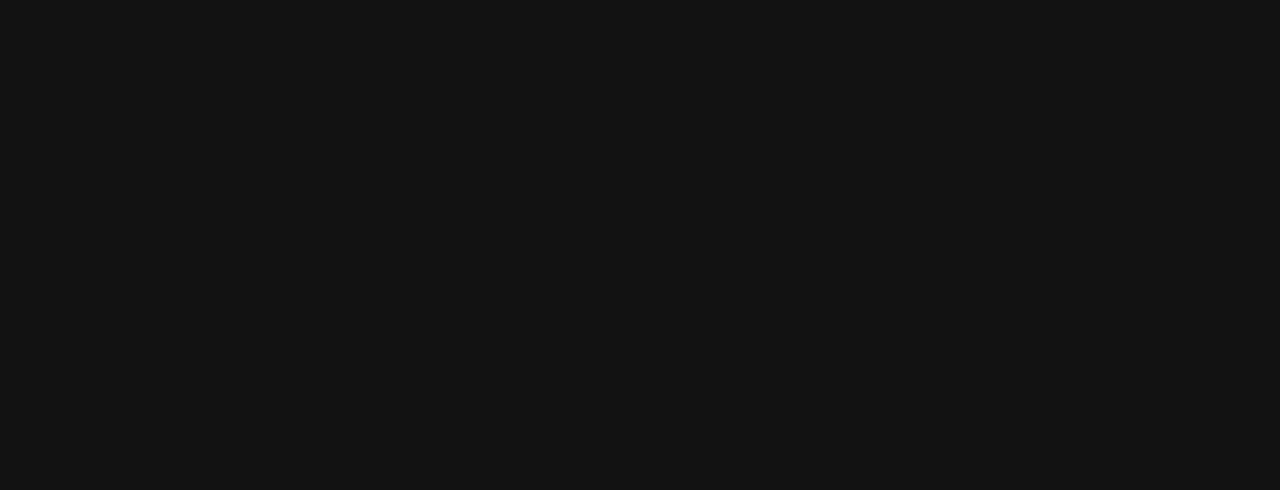
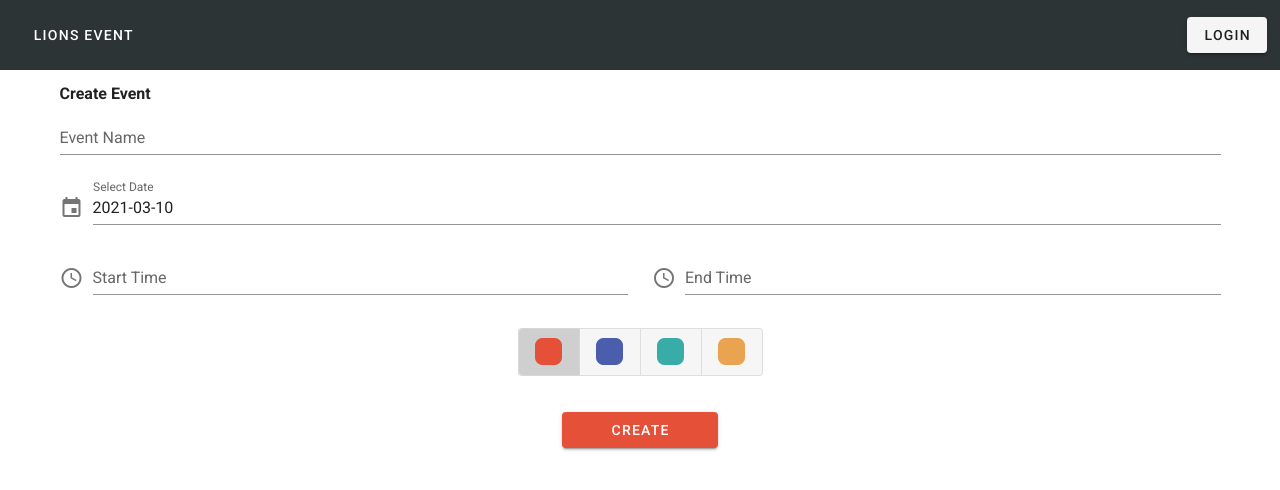
Before and after one commit to Sukhvsin2/Event-Management, a Nuxt app: page /add-events in a window 1280 px wide. Shown: the top 490 px of the page. Built offline with nearby package versions, Linux system fonts and the light colour scheme.

Commit message:
App running, need to add patch

```diff
--- a/components/Calendar.vue
+++ b/components/Calendar.vue
@@ -9,14 +9,39 @@
         :event-overlap-mode="mode"
         :event-overlap-threshold="30"
         :event-color="getEventColor"
+        @click:event="showEvent"
         @change="getEvents"
-      ></v-calendar>
+      >
+      </v-calendar>
+        <v-dialog
+            v-model="selectedOpen"
+            persistent
+        >
+            <v-card
+              color="grey lighten-4"
+              min-width="350px"
+              flat
+            >
+              <v-card-actions>
+                <v-btn
+                  text
+                  color="secondary"
+                  @click="selectedOpen = false"
+                >
+                  Cancel
+                </v-btn>
+              </v-card-actions>
+            </v-card>
+          </v-dialog>
   </v-container>
 </template>
 
 <script>
   export default {
     data: () => ({
+      selectedOpen: false,
+      selectedElement: null,
+      selectedEvent: {},
       type: 'month',
       types: ['month', 'week', 'day', '4day'],
       mode: 'stack',
@@ -34,13 +59,18 @@
       names: ['Meeting', 'Holiday', 'PTO', 'Travel', 'Kuch bhi', 'Birthday', 'Conference', 'Party'],
     }),
     methods: {
+      showEvent ({ nativeEvent, event }) {
+        console.log(event);
+        this.selectedOpen = true
+
+        nativeEvent.stopPropagation()
+      },
       async getEvents ({ start, end }) {
         const uploadEvents = [
           {name: 'Event Name', start: '2021-03-10 09:00', end: '2021-03-10 10:00', color: this.colors[0], timed: false}
         ];
         try{
           const res = await this.$axios.get('/events/')
-          console.log(res.data);
           res.data.forEach(event => uploadEvents.push({
             name: event.event_name,
             start: event.start,
--- a/components/Header.vue
+++ b/components/Header.vue
@@ -1,10 +1,11 @@
 <template>
   <v-container fluid class="navbar">
     <v-row class="align-center justify-space-between">
-      <div class="heading">Lions Event</div>
+      <div class="heading"><v-btn text large dark @click="home">Lions Event</v-btn></div>
       <div>
+        <v-btn dark v-if="isLoggedIn" @click="addEvents" icon><v-icon>mdi-pencil-plus</v-icon></v-btn>
         <v-btn v-if="!isLoggedIn" to="/login">Login</v-btn>
-        <v-btn v-else @click="isLoggedIn">Logout</v-btn>
+        <v-btn v-else @click="logout">Logout</v-btn>
       </div>
     </v-row>
   </v-container>
@@ -19,15 +20,19 @@ export default {
         }
     },
     mounted(){
-        this.isLoggedIn = this.$store.getters.isAuthenticated;
-        console.log(this.isLoggedIn);
-
+        this.isLoggedIn = this.$store.getters.isAuthenticated.login;
     },
     methods: {
-        // logout(){
-        //     authStore.logout()
-        //     this.$router.push({path: '/'})
-        // }
+        logout(){
+            this.$store.dispatch('logout')
+            this.$router.push({path: '/'})
+        },
+        addEvents(){
+          this.$router.push('/add-events')
+        },
+        home(){
+          this.$router.push('/')
+        }
     }
 }
 </script>
@@ -35,7 +40,6 @@ export default {
 <style scoped>
 .navbar{
     background-color: #2d3436 !important;
-    border-radius: 5px;
     padding: 25px;
 }
 </style>
--- a/nuxt.config.js
+++ b/nuxt.config.js
@@ -43,6 +43,10 @@ export default {
     '@nuxtjs/axios'
   ],
 
+  router: {
+    middleware: 'router-auth'
+  },
+
   axios: {
     baseURL: process.env.BASE_URL
   },
@@ -51,7 +55,7 @@ export default {
   vuetify: {
     customVariables: ['~/assets/variables.scss'],
     theme: {
-      dark: true,
+      dark: false,
       themes: {
         dark: {
           primary: colors.blue.darken2,
--- a/package.json
+++ b/package.json
@@ -9,6 +9,7 @@
     "generate": "nuxt generate"
   },
   "dependencies": {
+    "@mdi/font": "^5.9.55",
     "@nuxtjs/axios": "^5.13.1",
     "axios": "^0.21.1",
     "core-js": "^3.8.3",
--- a/pages/add-events.vue
+++ b/pages/add-events.vue
@@ -1,11 +1,198 @@
 <template>
-    <v-container>
+    <v-app>
+        <Header/>
+        <v-container>
+            <h4>Create Event</h4>
+            <v-form ref='eventform' v-model="valid" lazy-validation>
+                <v-text-field v-model="name" label="Event Name"></v-text-field>
+                <v-menu v-model="menu1"
+                        :close-on-content-click="false"
+                        transition="scale-transition"
+                        offset-y
+                        max-width="290px"
+                        min-width="auto"
+                >
+                    <template v-slot:activator="{ on, attrs }">
+                        <v-text-field
+                        v-model="dateRangeText"
+                        label="Select Date"
+                        persistent-hint
+                        readonly
+                        prepend-icon="mdi-calendar"
+                        v-bind="attrs"
+                        v-on="on"
+                        ></v-text-field>
+                    </template>
+                    <v-date-picker
+                        v-model="date"
+                        range
+                    ></v-date-picker>
+                </v-menu>
+                <v-row>
+                    <v-col cols="6">
+                        <v-dialog
+                            ref="dialog1"
+                            v-model="startDialog"
+                            :return-value.sync="startTime"
+                            persistent
+                            width="290px"
+                        >
+                            <template v-slot:activator="{on, attrs}">
+                                <v-text-field
+                                    v-model="startTime"
+                                    label="Start Time"
+                                    prepend-icon="mdi-clock-time-four-outline"
+                                    readonly
+                                    v-bind="attrs"
+                                    v-on="on"
+                                >
+                                </v-text-field>
+                            </template>
+                            <v-time-picker
+                                v-if="startDialog"
+                                v-model="startTime"
+                                full-width
+                                >
+                                <v-spacer></v-spacer>
+                                <v-btn
+                                    text
+                                    color="primary"
+                                    @click="startDialog = false"
+                                >
+                                    Cancel
+                                </v-btn>
+                                <v-btn
+                                    text
+                                    color="primary"
+                                    @click="$refs.dialog1.save(startTime)"
+                                >
+                                    OK
+                                </v-btn>
+                            </v-time-picker>
+                        </v-dialog>
+                    </v-col>
+                    <v-col cols="6">
+                        <v-dialog
+                            ref="dialog2"
+                            v-model="endDialog"
+                            :return-value.sync="endTime"
+                            persistent
+                            width="290px"
+                        >
+                            <template v-slot:activator="{on, attrs}">
+                                <v-text-field
+                                    v-model="endTime"
+                                    label="End Time"
+                                    prepend-icon="mdi-clock-time-four-outline"
+                                    readonly
+                                    v-bind="attrs"
+                                    v-on="on"
+                                >
+                                </v-text-field>
+                            </template>
+                            <v-time-picker
+                                v-if="endDialog"
+                                v-model="endTime"
+                                full-width
+                                >
+                                <v-spacer></v-spacer>
+                                <v-btn
+                                    text
+                                    color="primary"
+                                    @click="endDialog = false"
+                                >
+                                    Cancel
+                                </v-btn>
+                                <v-btn
+                                    text
+                                    color="primary"
+                                    @click="$refs.dialog2.save(endTime)"
+                                >
+                                    OK
+                                </v-btn>
+                            </v-time-picker>
+                        </v-dialog>
+                    </v-col>
+                </v-row>
+                <v-row class="colorpicker justify-center align-center">
+                    <v-btn-toggle mandatory v-model="colorSelected">
+                        <v-btn>
+                            <v-icon large color="#e55039">mdi-square-rounded</v-icon>
+                        </v-btn>
+                        <v-btn>
+                            <v-icon large color="#1e3799">mdi-square-rounded</v-icon>
+                        </v-btn>
+                        <v-btn>
+                            <v-icon large color="#079992">mdi-square-rounded</v-icon>
+                        </v-btn>
+                        <v-btn>
+                            <v-icon large color="#e58e26">mdi-square-rounded</v-icon>
+                        </v-btn>
+                    </v-btn-toggle>
+                </v-row>
+                <v-row class="justify-center mt-12">
+                    <v-btn @click="submit" dark :color="colors[colorSelected]" class="px-12">Create</v-btn>
+                </v-row>
 
-    </v-container>
+            </v-form>
+        </v-container>
+    </v-app>
 </template>
 
 <script>
+import Header from "../components/Header"
 export default {
+    name: "addevent",
+    components:{
+        Header
+    },
+    data(){
+        return{
+            name: '',
+            valid: true,
+            menu1: false,
+            date: [new Date().toISOString().substr(0, 10)],
+            startDialog: false,
+            startTime: null,
+            endDialog: false,
+            endTime: null,
+            colorSelected: undefined,
+            colors: ['#e55039', '#1e3799', '#079992', '#e58e26']
+        }
+    },
+    computed: {
+        dateRangeText () {
+            return this.date.join(' ~ ')
+        },
+    },
+    methods: {
+        parseDate (date) {
+            if (!date) return null
+
+            const [month, day, year] = date.split('/')
+            return `${year}-${month.padStart(2, '0')}-${day.padStart(2, '0')}`
+        },
+        async submit(){
+            const data = {
+                event_name: this.name,
+                start: `${this.date[0]} ${this.startTime}`,
+                end: `${this.date[1]} ${this.endTime}`,
+                color: this.colors[this.colorSelected]
+            }
+            let config = {
+                headers: {
+                    Authorization: "Bearer " + this.$store.getters.getToken.token,
+                },
+            };
+            console.log(data);
+            try {
+                const res = await this.$axios.post('/events/edit', data, config);
+                console.log(res.data);
+            } catch (error) {
+
+            }
+        }
+    }
 
 }
 </script>
--- a/store/index.js
+++ b/store/index.js
@@ -12,23 +12,38 @@ if (process.browser) {
 export const plugins = process.browser ? [vuexLocal.plugin] : []
 
 export const state = () => ({
-    login: false
+    login: false,
+    token: undefined
 })
 
 // state changes here
 export const mutations = {
     SET_LOGIN(state, user) {
         state.login = user
+    },
+    SET_TOKEN(state, token) {
+        state.token = token
+        this.$router.push('/')
+    },
+    SET_LOGOUT(state) {
+        state.token = undefined
+        state.login = false
+        localStorage.removeItem('vuex')
         this.$router.push('/')
     }
 }
 
 export const getters = {
     isAuthenticated(state) {
+        let store = process.browser ? localStorage.getItem('vuex') : null
+        store = process.browser ? JSON.parse(store) : null
+        return store !== null ? store : state.login
+    },
+    getToken(state) {
         let store = localStorage.getItem('vuex')
         store = JSON.parse(store)
-        return store !== null ? store : state.login
-    },
+        return state !== null ? store : state.token
+    }
 }
 
 // Hit api here
@@ -36,10 +51,14 @@ export const actions = {
     async login({ commit }, { email, password }) {
         try {
             const res = await this.$axios.post('/auth/login', { email, password })
-            console.log(res.data);
+            console.log(res.data.tokens);
             commit('SET_LOGIN', true);
+            commit('SET_TOKEN', res.data.tokens.access)
         } catch (error) {
             console.log(res);
         }
+    },
+    logout({commit}) {
+        commit('SET_LOGOUT')
     }
 }
```
Also changed, not shown: middleware/router-auth.js (added, +15 -0 lines), 1 other file (tests, documents, lock files or other folders).
